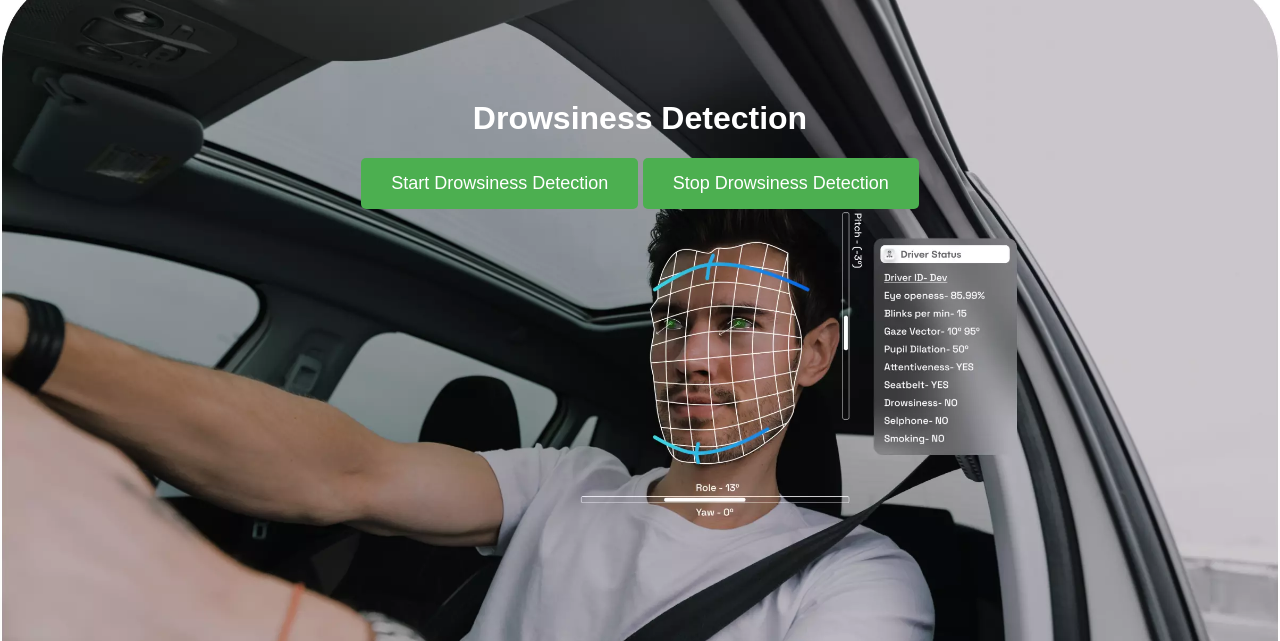
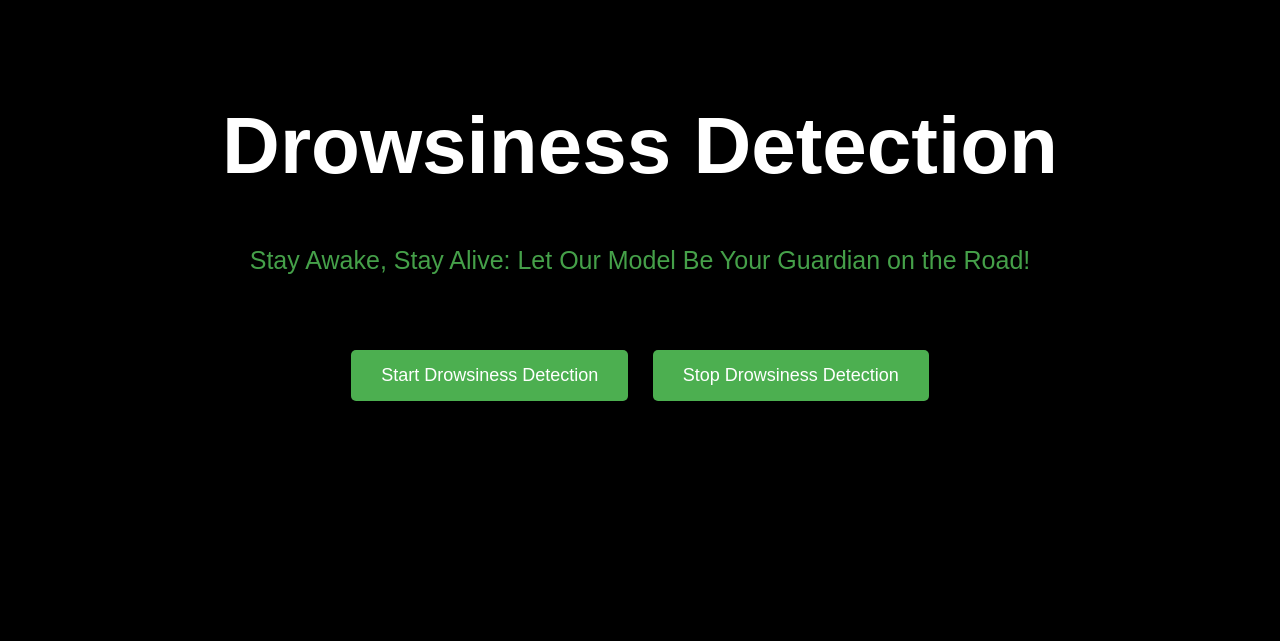
Before and after one commit to HarshitBhavirisetty/Driver_Drowsiness_Website, a Flask app: page / in a window 1280 px wide. Shown: the top 641 px of the page. Run offline with Flask 3, Linux system fonts and the light colour scheme; some libraries are stand-ins or nearby versions.

Commit message:
modified html

```diff
--- a/templates/index.html
+++ b/templates/index.html
@@ -6,10 +6,17 @@
     <meta name="viewport" content="width=device-width, initial-scale=1.0">
     <title>Drowsiness Detection</title>
     <style>
+        * {
+            background-color: black;
+        }
+
+        .box1 {
+            margin-right: 20px;
+        }
+
         body {
             margin: 0;
             padding: 0;
-            background: url("AI-based-Driver-Monitoring-System.webp") no-repeat center center fixed;
             background-size: cover;
             font-family: 'Arial', sans-serif;
             color: #fff;
@@ -18,9 +25,17 @@
 
         h1 {
             margin-top: 100px;
+            font-size: 80px;
+        }
+
+        img {
+            margin-top: 20px;
+            width: 200px; /* Adjust the width as needed */
+            height: auto; /* Maintain aspect ratio */
         }
 
         button {
+            margin-top: 50px;
             padding: 15px 30px;
             font-size: 18px;
             background-color: #4CAF50;
@@ -34,13 +49,18 @@
         button:hover {
             background-color: #45a049;
         }
+
+        p{
+            color: #45a049;
+            font-size: 25px;
+        }
     </style>
 </head>
 <body>
     <h1>Drowsiness Detection</h1>
-    <button onclick="runDetection()">Start Drowsiness Detection</button>
-    <button onclick="stopDetection()">Stop Drowsiness Detection</button>
-
+    <p>Stay Awake, Stay Alive: Let Our Model Be Your Guardian on the Road!</p>
+    <button class="box1" onclick="runDetection()">Start Drowsiness Detection</button>
+    <button class="box2" onclick="stopDetection()">Stop Drowsiness Detection</button>
 
     <script>
         function runDetection() {
```
Lines whose indentation alone changed are shown as unchanged.
